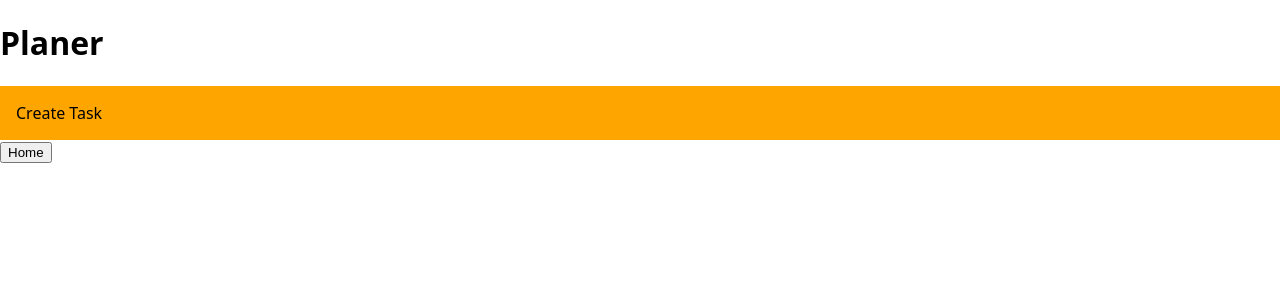
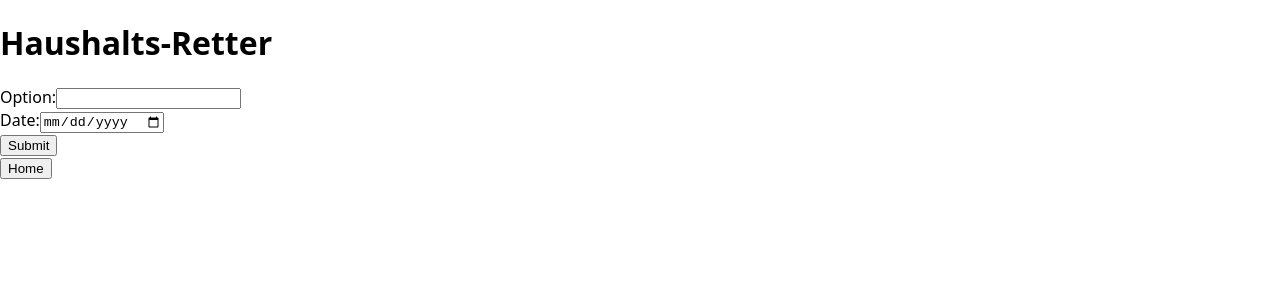
Before and after one commit to TobiAugust/capstone-project, a Next.js app: page / in a window 1280 px wide. Both pictures are taken after a click on the button "Create Task". Shown: the top 300 px of the page. Built offline with nearby package versions, Linux system fonts and the light colour scheme.

Commit message:
Einbauen der ersten funktionen aus US 1

```diff
--- a/components/Button.js
+++ b/components/Button.js
@@ -5,9 +5,8 @@ export default function Button({ text, onClick }) {
 }
 
 const StyledButton = styled.button`
-  all: unset;
   cursor: pointer;
-  padding: 1rem;
+
   color: black;
   background-color: orange;
 `;
--- a/pages/index.js
+++ b/pages/index.js
@@ -1,19 +1,80 @@
 import Button from "../components/Button";
-import React from "react";
+import React, { useState } from "react";
 
 export default function HomePage() {
-  function handleClick() {}
+  const [selectedOption, setSelectedOption] = useState("");
+  const [selectedDate, setSelectedDate] = useState("");
+  const [submittedData, setSubmittedData] = useState([]);
+  const [showInput, setShowInput] = useState(false);
+
+  const handleSubmit = () => {
+    if (selectedOption && selectedDate) {
+      const newData = { option: selectedOption, date: selectedDate };
+      setSubmittedData([...submittedData, newData]);
+      setSelectedOption("");
+      setSelectedDate("");
+    }
+  };
+
+  const handleClick = () => {
+    setShowInput(true);
+    setSelectedOption("");
+    setSelectedDate("");
+  };
+
+  const handleHomeClick = () => {
+    setShowInput(false);
+    setSelectedOption("");
+    setSelectedDate("");
+  };
+
   return (
     <>
       <div className="container">
         <header>
-          <h1>Planer</h1>
+          <h1>Haushalts-Retter</h1>
         </header>
 
-        <Button text="Create Task" onClick={handleClick} />
+        {!showInput ? (
+          <Button text="Create Task" onClick={handleClick} />
+        ) : (
+          <div className="input-box">
+            <div>
+              <label htmlFor="option">Option:</label>
+              <input
+                type="text"
+                id="option"
+                value={selectedOption}
+                onChange={(e) => setSelectedOption(e.target.value)}
+              />
+            </div>
+            <div>
+              <label htmlFor="date">Date:</label>
+              <input
+                type="date"
+                id="date"
+                value={selectedDate}
+                onChange={(e) => setSelectedDate(e.target.value)}
+              />
+            </div>
+            <button onClick={handleSubmit}>Submit</button>
+          </div>
+        )}
+
+        {submittedData.length > 0 && (
+          <div className="submitted-data">
+            <h2>Anstehende Aufgaben:</h2>
+            {submittedData.map((data, index) => (
+              <p key={index}>
+                Was ist zu tun: {data.option} <br />
+                Bis wann erledigt: {data.date}
+              </p>
+            ))}
+          </div>
+        )}
 
         <footer>
-          <button>Home</button>
+          <button onClick={handleHomeClick}>Home</button>
         </footer>
       </div>
     </>
```
